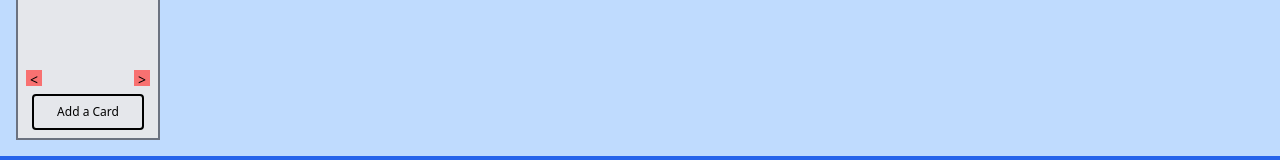
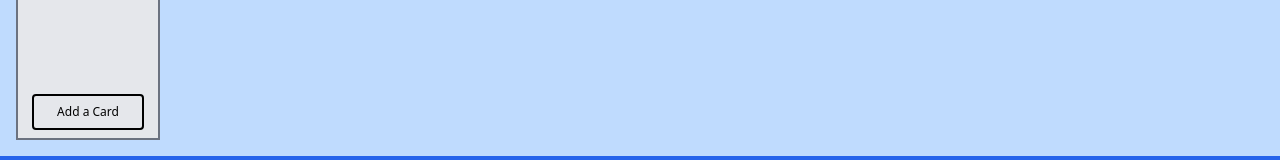
Before and after one commit to brittneypostma/workflow, a Svelte app: page / in a window 1280 px wide. Both pictures are taken after a click on the button "Add Column". Shown: the part 596-756 px from the top of the page. Built offline with nearby package versions, Linux system fonts and the light colour scheme.

Commit message:
Fixes columns switch positions during just a click
Removed buttons, change position handler now not reacting for undefined index

```diff
--- a/src/components/column.svelte
+++ b/src/components/column.svelte
@@ -47,20 +47,7 @@
       </p>
     </slot>
   </div>
-  <div class="flex justify-between w-full">
-    <button
-      class="w-4 h-4 text-sm bg-red-400 text-center"
-      on:click={() => changePosition(index, index === 0 ? 0 : index - 1)}
-    >
-      {'<'}
-    </button>
-    <button
-      class="w-4 h-4 text-sm bg-red-400 text-center"
-      on:click={() => changePosition(index, index + 1)}
-    >
-      {'>'}
-    </button>
-  </div>
+
   <button class="kanban-button self-center" on:click={reverseState}>
     Add a Card</button
   >
--- a/src/store/board.store.js
+++ b/src/store/board.store.js
@@ -45,12 +45,13 @@ export function reverseState(){
  * @param {number} newIndex New index of a Column
  */
 export function changePosition(oldIndex, newIndex){
-
-    board.update(state=>{
-        const newState = state.filter(arrayElement=>arrayElement.id !== state[oldIndex].id)
-        newState.splice(newIndex, 0, state[oldIndex])
-        return newState
-    })
+    if(oldIndex && newIndex){
+        board.update(state=>{
+            const newState = state.filter(arrayElement=>arrayElement.id !== state[oldIndex].id)
+            newState.splice(newIndex, 0, state[oldIndex])
+            return newState
+        })
+    }
 
 }
 export function deleteKanbanColumn(id){
```
